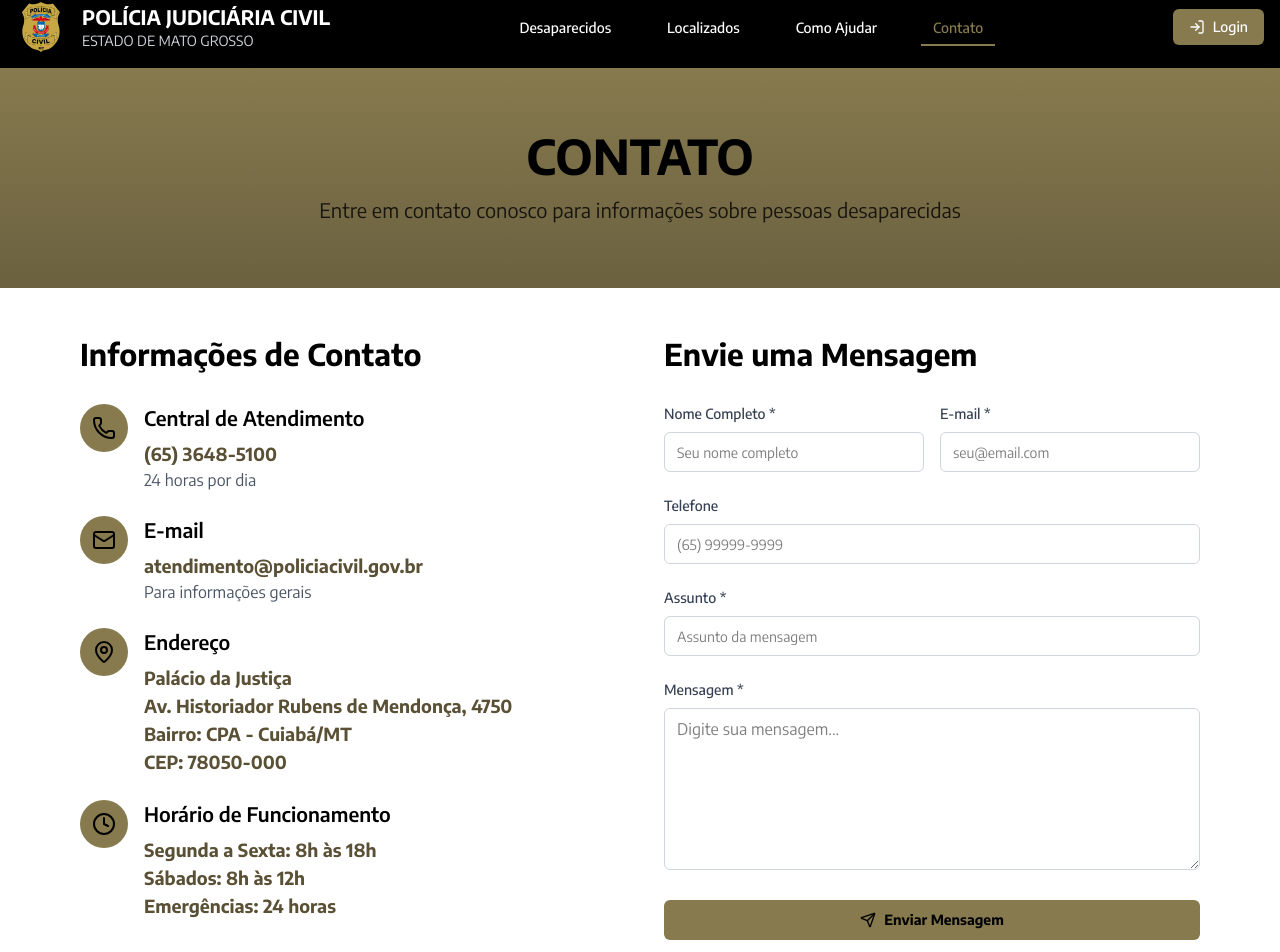
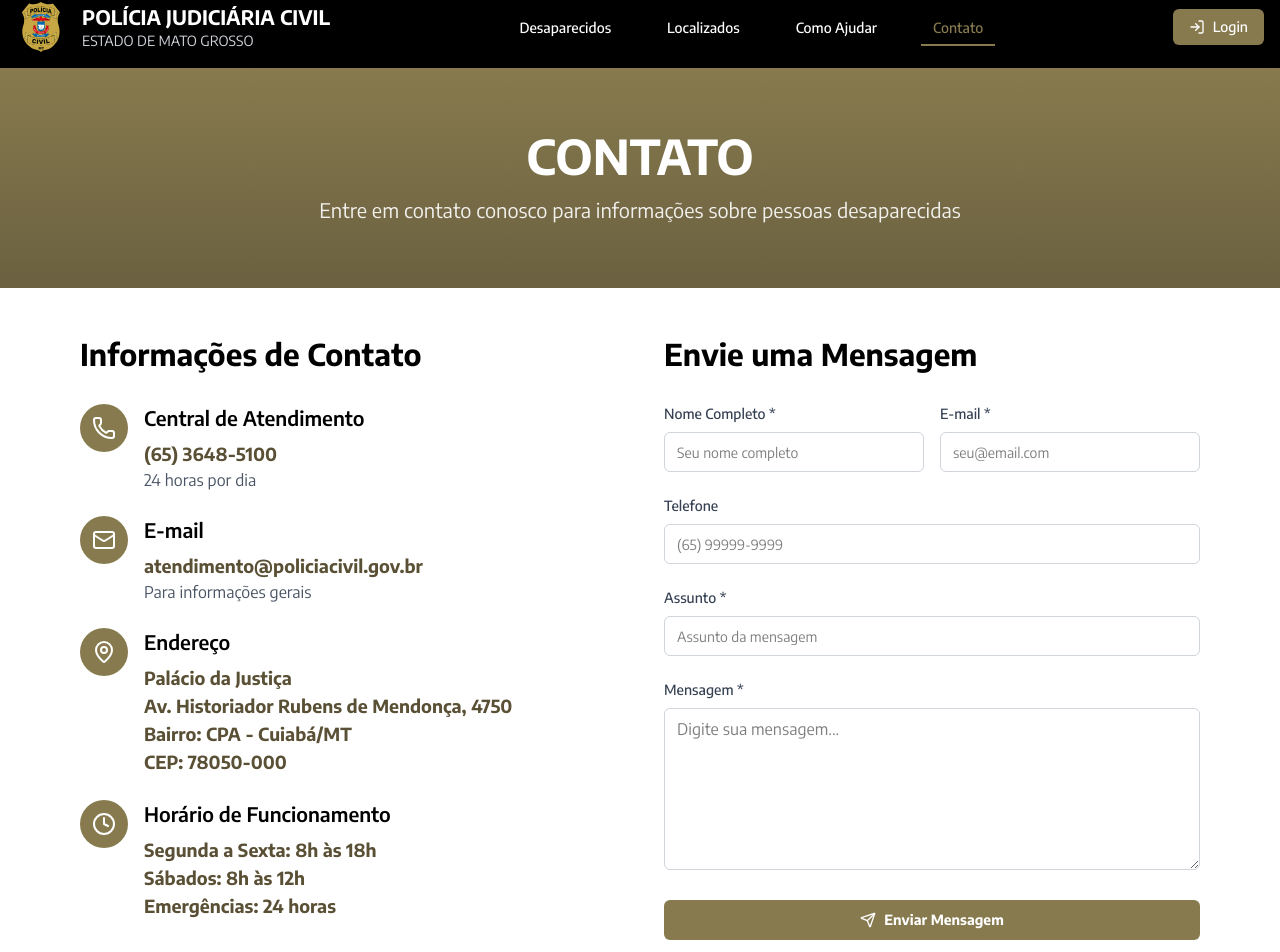
Before and after one commit to AndreMicael/desaparecidos-mt, a Next.js app: page /contato in a window 1280 px wide. Shown: the part 51-1003 px from the top of the page. Built offline with nearby package versions, Linux system fonts and the light colour scheme; no server answers.

Commit message:
fix: consistencia das cores

```diff
--- a/src/app/como-ajudar/page.tsx
+++ b/src/app/como-ajudar/page.tsx
@@ -20,7 +20,7 @@ export default function ComoAjudarPage() {
       >
         <div className="max-w-7xl mx-auto px-4 text-center">
           <motion.h1
-            className="text-4xl md:text-5xl font-bold text-black mb-4"
+            className="text-4xl md:text-5xl font-bold text-white mb-4"
             initial={{ y: 30, opacity: 0 }}
             animate={{ y: 0, opacity: 1 }}
             transition={{ duration: 0.8, delay: 0.2 }}
@@ -28,7 +28,7 @@ export default function ComoAjudarPage() {
             COMO AJUDAR
           </motion.h1>
           <motion.p
-            className="text-xl text-black/80 max-w-2xl mx-auto"
+            className="text-xl text-white/90 max-w-2xl mx-auto"
             initial={{ y: 30, opacity: 0 }}
             animate={{ y: 0, opacity: 1 }}
             transition={{ duration: 0.8, delay: 0.4 }}
@@ -92,7 +92,7 @@ export default function ComoAjudarPage() {
                     transition={{ duration: 0.5, delay: 1.4 + index * 0.1 }}
                   >
                     <motion.span
-                      className="bg-yellow-400 text-black font-bold rounded-full w-6 h-6 flex items-center justify-center text-sm flex-shrink-0 mt-0.5"
+                      className="bg-yellow-400 text-white font-bold rounded-full w-6 h-6 flex items-center justify-center text-sm flex-shrink-0 mt-0.5"
                       whileHover={{ scale: 1.2, rotate: 360 }}
                       transition={{ duration: 0.3 }}
                     >
--- a/src/app/contato/page.tsx
+++ b/src/app/contato/page.tsx
@@ -80,7 +80,7 @@ export default function ContatoPage() {
       >
         <div className="max-w-7xl mx-auto px-4 text-center">
           <motion.h1
-            className="text-4xl md:text-5xl font-bold text-black mb-4"
+            className="text-4xl md:text-5xl font-bold text-white mb-4"
             initial={{ y: 30, opacity: 0 }}
             animate={{ y: 0, opacity: 1 }}
             transition={{ duration: 0.8, delay: 0.2 }}
@@ -88,7 +88,7 @@ export default function ContatoPage() {
             CONTATO
           </motion.h1>
           <motion.p
-            className="text-xl text-black/80 max-w-2xl mx-auto"
+            className="text-xl text-white/90 max-w-2xl mx-auto"
             initial={{ y: 30, opacity: 0 }}
             animate={{ y: 0, opacity: 1 }}
             transition={{ duration: 0.8, delay: 0.4 }}
@@ -163,7 +163,7 @@ export default function ContatoPage() {
                       whileHover={{ rotate: 360, scale: 1.1 }}
                       transition={{ duration: 0.6 }}
                     >
-                      <contact.icon className="w-6 h-6 text-black" />
+                      <contact.icon className="w-6 h-6 text-white" />
                     </motion.div>
                     <div>
                       <h3 className="text-xl font-semibold text-black mb-2">{contact.title}</h3>
@@ -341,12 +341,12 @@ export default function ContatoPage() {
                   <Button
                     type="submit"
                     disabled={loading}
-                    className="w-full bg-yellow-400 hover:bg-yellow-500 text-black font-bold py-3 flex items-center justify-center gap-2"
+                    className="w-full bg-yellow-400 hover:bg-yellow-500 text-white font-bold py-3 flex items-center justify-center gap-2"
                   >
                     {loading ? (
                       <>
                         <motion.div
-                          className="w-4 h-4 border-2 border-black border-t-transparent rounded-full"
+                          className="w-4 h-4 border-2 border-white border-t-transparent rounded-full"
                           animate={{ rotate: 360 }}
                           transition={{ duration: 1, repeat: Infinity, ease: "linear" }}
                         />
--- a/src/app/localizados/page.tsx
+++ b/src/app/localizados/page.tsx
@@ -107,7 +107,7 @@ export default function LocalizadosPage() {
       >
         <div className="max-w-7xl mx-auto px-4 text-center">
           <motion.h1
-            className="text-4xl md:text-5xl font-bold text-black mb-4"
+            className="text-4xl md:text-5xl font-bold text-white mb-4"
             initial={{ y: 30, opacity: 0 }}
             animate={{ y: 0, opacity: 1 }}
             transition={{ duration: 0.8, delay: 0.2 }}
@@ -115,7 +115,7 @@ export default function LocalizadosPage() {
             PESSOAS LOCALIZADAS
           </motion.h1>
           <motion.p
-            className="text-xl text-black/80 max-w-2xl mx-auto"
+            className="text-xl text-white/90 max-w-2xl mx-auto"
             initial={{ y: 30, opacity: 0 }}
             animate={{ y: 0, opacity: 1 }}
             transition={{ duration: 0.8, delay: 0.4 }}
```
